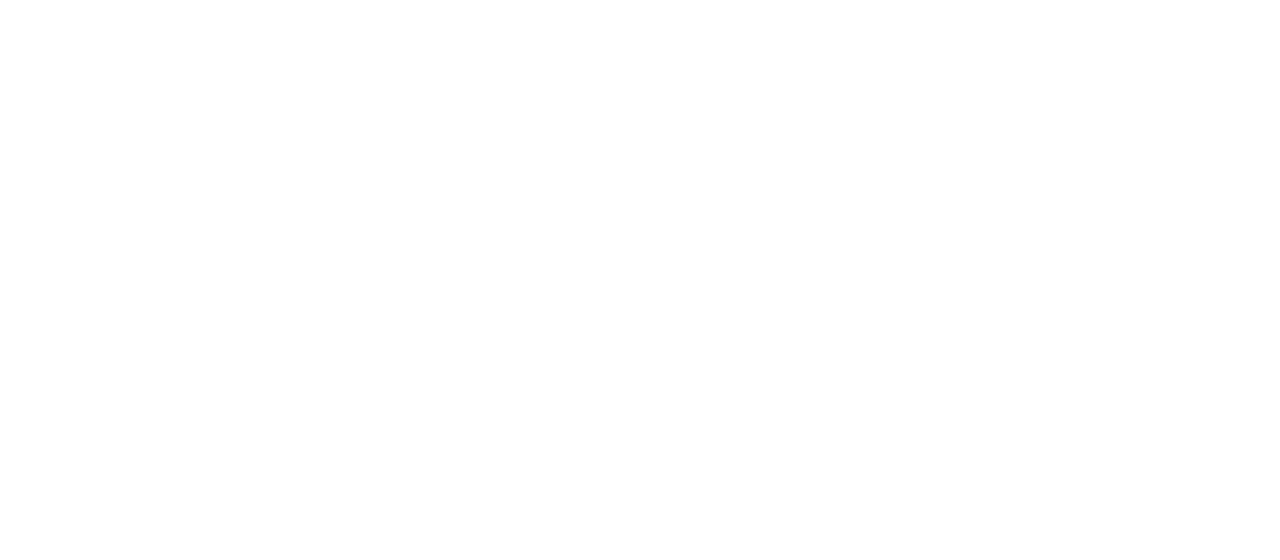
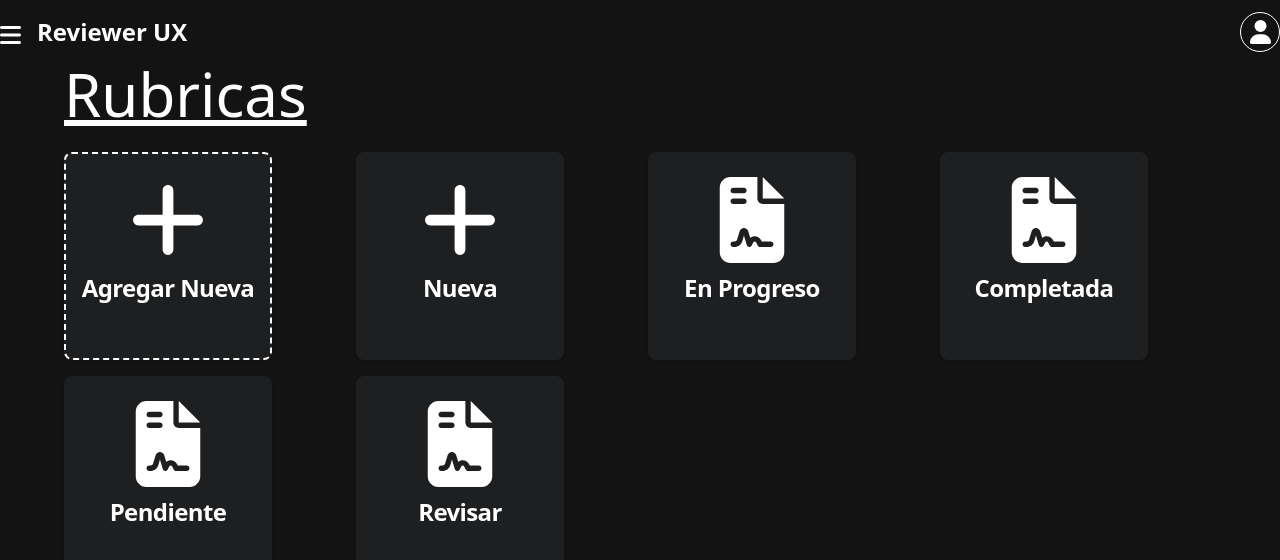
Before and after one commit to AbiCL143/uxproject, a React (Create React App) app: page /rubricas in a window 1280 px wide. Before the commit this address had no page. Shown: the top 560 px of the page. Built offline with nearby package versions, Linux system fonts and the light colour scheme.

Commit message:
creacion de pagina de rubricas

```diff
--- a/src/App.js
+++ b/src/App.js
@@ -7,6 +7,7 @@
 import Login from './pages/login';
 import Registrer from './pages/registrer';
 import HomePage from './pages/home_page';
+import Rubricas from './pages/rubricas';
 
 function App() {
   return (
@@ -16,6 +17,7 @@
       <Route path='/login' element={<Login/>} />
       <Route path='/registrer' element={<Registrer/>} />
       <Route path='/home' element={<HomePage/>} />
+      <Route path='/rubricas' element={<Rubricas/>}/>
       </Routes>
     </Router>
   );
--- a/src/components/cards.js
+++ b/src/components/cards.js
@@ -2,7 +2,7 @@
 import { FontAwesomeIcon } from "@fortawesome/react-fontawesome";
 import { faPlus, faSquareCheck,faFileContract } from "@fortawesome/free-solid-svg-icons";
 
-const Card = ({title, link, icono})=>{
+const Card = ({title, link, icono, className})=>{
     const getIcon = (title) => {
         switch (icono) {
           case "nueva":
@@ -12,11 +12,11 @@
           case "rubricas":
             return faFileContract;
           default:
-            return faPlus; // Ícono por defecto si no coincide con ningún caso
+            return faFileContract; // Ícono por defecto si no coincide con ningún caso
         }
       };
     return(
-        <a href="#" className="block max-w-sm h-64 w-64 p-6 bg-cards  rounded-lg shadow hover:bg-cards hover:bg-opacity-80 dark:bg-gray-800 dark:border-gray-700">
+        <a href="#" className={`block max-w-sm  h-52 w-52 p-6 bg-cards  rounded-lg shadow hover:bg-cards hover:bg-opacity-80 dark:bg-gray-800 dark:border-gray-700 ${className} `}>
   <div className="flex flex-col items-center justify-center h-full">
     <div className="mb-4">
       <FontAwesomeIcon icon={getIcon(title)} transform="grow-70" style={{ color: "#ffffff" }} />
--- /dev/null
+++ b/src/pages/rubricas.js
@@ -0,0 +1,36 @@
+import React from 'react';
+import NavBarLog from '../components/NavBarLog';
+import Card from '../components/cards';
+
+
+function Rubricas() {
+    // Definir un arreglo con la información de las tarjetas
+    const cardsData = [
+        { title: 'Nueva', icon: 'nueva' },
+        { title: 'En Progreso', icon: 'progreso' },
+        { title: 'Completada', icon: 'completada' },
+        { title: 'Pendiente', icon: 'pendiente' },
+        { title: 'Revisar', icon: 'revisar' },
+        // Puedes agregar más tarjetas según sea necesario
+    ];
+
+    return (
+        <div className="bg-fondo h-screen overflow-hidden flex flex-col items-center">
+            <NavBarLog />
+
+            <div className='mt-16 w-full max-w-6xl'>
+                <span className='text-white underline text-6xl'>Rubricas</span>
+                <div className='mt-7 grid grid-cols-1 sm:grid-cols-2 md:grid-cols-3 lg:grid-cols-4 gap-4 mx-auto'>
+                    {/* Tarjeta para agregar nueva */}
+                    <Card title='Agregar Nueva' icono='nueva' className='border-dashed border-2 border-white'  />
+                    {/* Usar map para crear las tarjetas dinámicamente */}
+                    {cardsData.map((card, index) => (
+                        <Card key={index} title={card.title} icono={card.icon}  />
+                    ))}
+                </div>
+            </div>
+        </div>
+    );
+};
+
+export default Rubricas;
```
